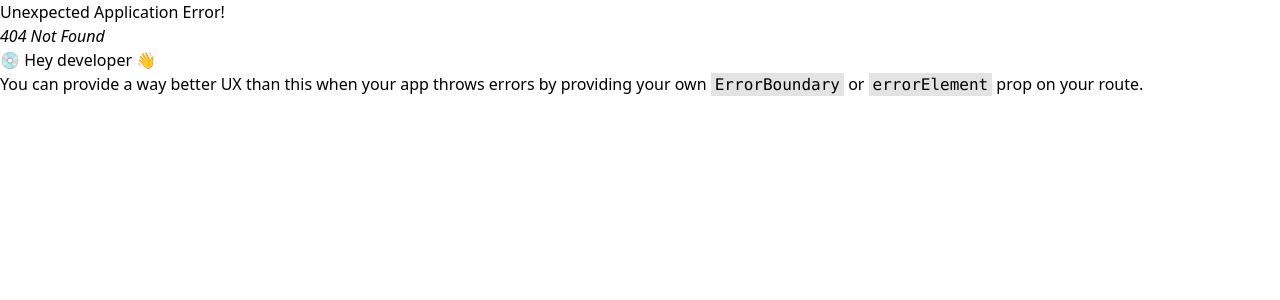
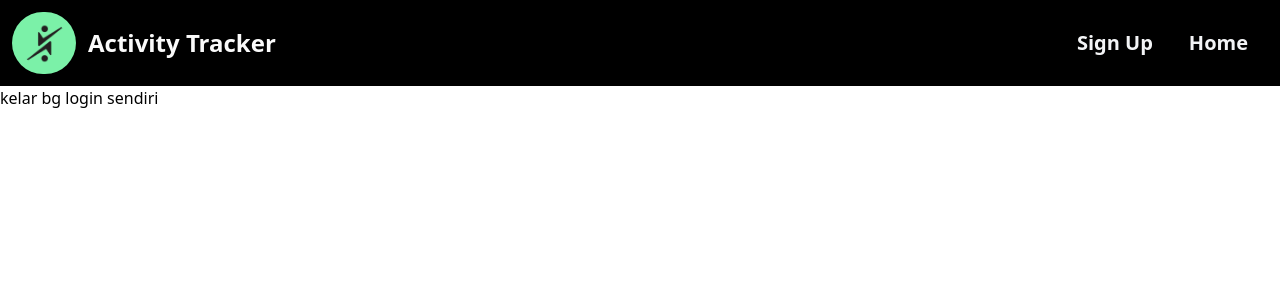
Before and after one commit to Gepx/activity-tracker, a React (Vite) app: page /login in a window 1280 px wide. Before the commit this address had no page. Shown: the top 300 px of the page. Built offline with nearby package versions, Linux system fonts and the light colour scheme.

Commit message:
finish nav login (style update required)

```diff
--- /dev/null
+++ b/src/layouts/LoginNav.jsx
@@ -0,0 +1,36 @@
+import React from 'react'
+import activityIcon from '../assets/activity_icon.png'
+import { Link } from "react-router-dom";
+
+const LoginNav = () => {
+  return (
+    <>
+        <div className="flex items-center justify-between p-3 bg-black">
+            <div className="left-side flex items-center">
+                <img src={activityIcon} className='w-16 p-2 bg-green-300 rounded-full mr-3' />
+                <p className='font-semibold text-2xl text-neutral-50'>Activity Tracker</p>
+            </div>
+            <div className="right-side">
+                <div className="group inline-block relative">
+                    <Link
+                        to="/sign-up"
+                        className="text-gray-100 font-semibold text-xl cursor-pointer relative inline-block">
+                        <span className="relative z-10">Sign Up</span>
+                        <span className="absolute inset-x-0 bottom-0 h-[2px] bg-green-500 origin-left scale-x-0 transition-transform duration-300 ease-in-out group-hover:scale-x-100"></span>
+                    </Link>
+                </div>
+                <div className="group inline-block relative ml-9 mr-5">
+                    <Link
+                        to="/home"
+                        className="text-gray-100 font-semibold text-xl cursor-pointer relative inline-block">
+                        <span className="relative z-10">Home</span>
+                        <span className="absolute inset-x-0 bottom-0 h-[2px] bg-green-500 origin-left scale-x-0 transition-transform duration-300 ease-in-out group-hover:scale-x-100"></span>
+                    </Link>
+                </div>
+            </div>
+        </div>
+    </>
+  )
+}
+
+export default LoginNav
--- /dev/null
+++ b/src/pages/Login.jsx
@@ -0,0 +1,13 @@
+import React from 'react'
+import LoginNav from '../layouts/LoginNav'
+
+const Login = () => {
+  return (
+    <>
+        <LoginNav />
+        <p>kelar bg login sendiri</p>
+    </>
+  )
+}
+
+export default Login
```
Also changed, not shown: src/router.jsx (+9 -0 lines), src/assets/activity_icon.png (added).
